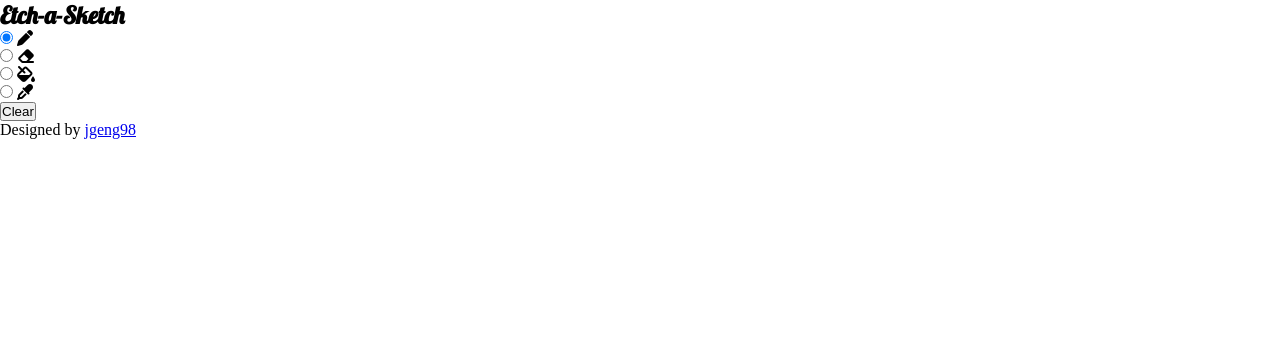
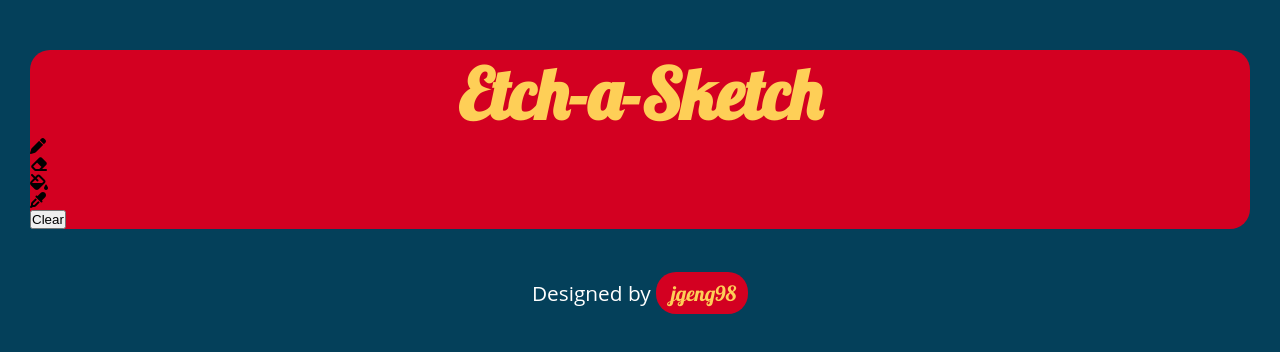
Before and after one commit to jgeng98/etch-a-sketch, a website: page index.html in a window 1280 px wide. Drawn offline with Linux system fonts and the light colour scheme.

Commit message:
add basic design of webpage

```diff
--- a/index.html
+++ b/index.html
@@ -14,7 +14,7 @@
 
   <body>
     <header id="header">
-      <h2>Etch-a-Sketch</h2>
+      <h1>Etch-a-Sketch</h1>
     </header>
 
     <main>
--- a/style.css
+++ b/style.css
@@ -6,6 +6,48 @@
   box-sizing: border-box;
 }
 
+body {
+  background-color: #04405a;
+  padding: 50px 30px;
+  height: 100vh;
+}
+
 #header {
   font-family: "Lobster", cursive;
+  background-color: #d30021;
+  color: #fecf57;
+  text-align: center;
+  font-size: 35px;
+  border-radius: 20px 20px 0px 0px;
 }
+
+main {
+  background-color: #d30021;
+  border-radius: 0px 0px 20px 20px;
+}
+
+#tools input[type="radio"] {
+  opacity: 0;
+  position: fixed;
+  width: 0;
+}
+
+#footer {
+  font-family: "Open Sans", sans-serif;
+  display: flex;
+  justify-content: center;
+  align-items: center;
+  color: white;
+  font-size: 1.3em;
+  padding: 50px;
+}
+
+#footer a {
+  font-family: "Lobster", cursive;
+  text-decoration: none;
+  text-align: center;
+  padding: 8px 12px 8px 15px;
+  background-color: #d30021;
+  color: #fecf57;
+  border-radius: 20px;
+}
```
